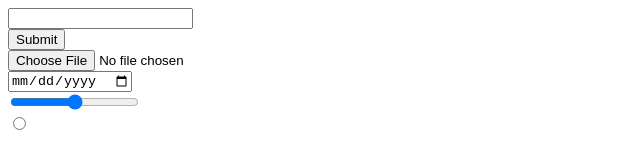
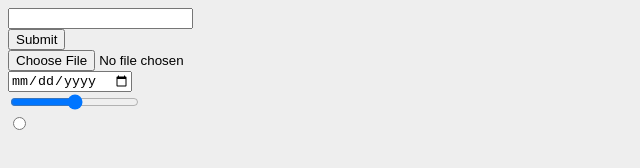
Before and after one commit to ingxfm/cv, a plain HTML site: page inputs.html in a window 1280 px wide. Shown: the whole page, without its empty margins (0-640 px from the left). Drawn offline with Linux system fonts and the light colour scheme.

Commit message:
Link to styles.css

```diff
--- a/inputs.html
+++ b/inputs.html
@@ -4,6 +4,8 @@
 <head>
   <meta charset="utf-8">
   <title>Inputs</title>
+  <link rel="stylesheet" href="css/styles.css">
+  <link rel="icon" href="images/favicon.ico?v=2">
 </head>
 
 <body>
```
